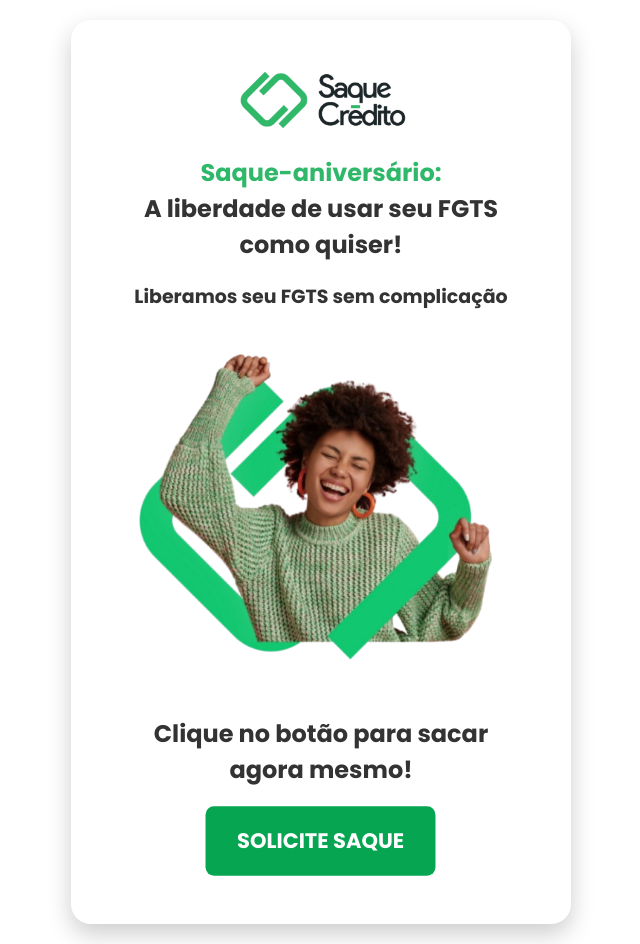
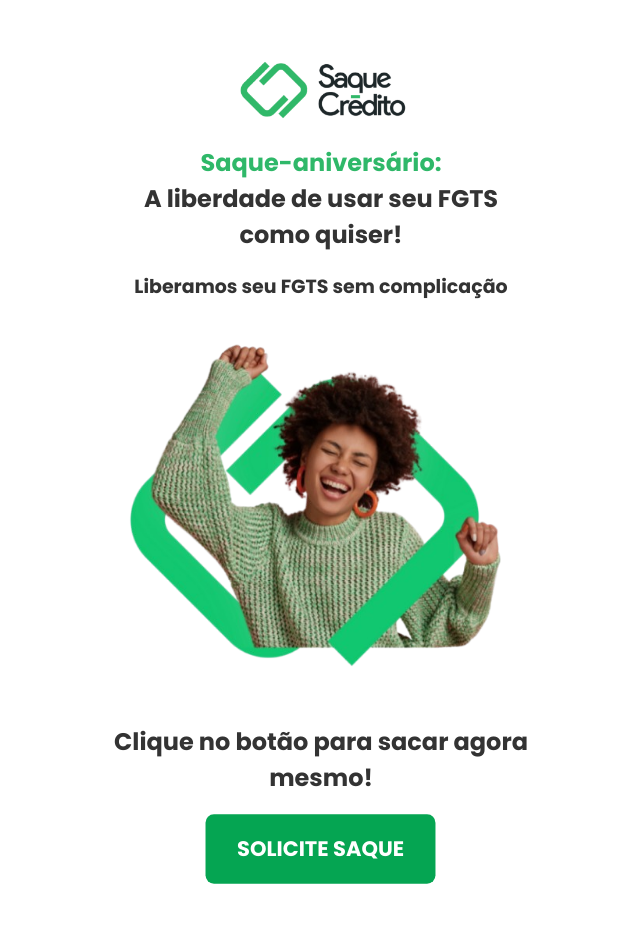
Before and after one commit to dvaidsousa/landing_page_saque-credito, a Vue app: page / in a window 1280 px wide. Shown: the whole page, without its empty margins (319-959 px from the left). Built offline with nearby package versions, Linux system fonts and the light colour scheme.

Commit message:
update_v4.5

```diff
--- a/src/components/SalesPage/HeroSection.vue
+++ b/src/components/SalesPage/HeroSection.vue
@@ -1,9 +1,10 @@
 <template>
   <div class="hero-section">
     <div class="content">
-      <div class="logo-container">
+      <div class="logo-container" >
         <img class="logo" src="../../assets/img/logo-saquecredito-sf.png" alt="Logo" />
       </div>
+
       <h2>
         <span style="color: #2fb869;">Saque-aniversário:<br></span>
         A liberdade de usar seu FGTS como quiser!
@@ -29,7 +30,7 @@ export default {
   display: flex;
   justify-content: center;
   align-items: center;
-  min-height: 100vh;
+  min-height: 85vh;
   background-size: 400% 400%;
   animation: gradientAnimation 10s ease infinite;
   text-align: center;
@@ -74,9 +75,8 @@ export default {
 
 .content {
   background: white;
-  padding: 50px;
+  padding: 40px;
   border-radius: 20px;
-  box-shadow: 0 10px 25px rgba(0, 0, 0, 0.2);
   max-width: 90%;
   width: 500px;
   opacity: 0;
```
